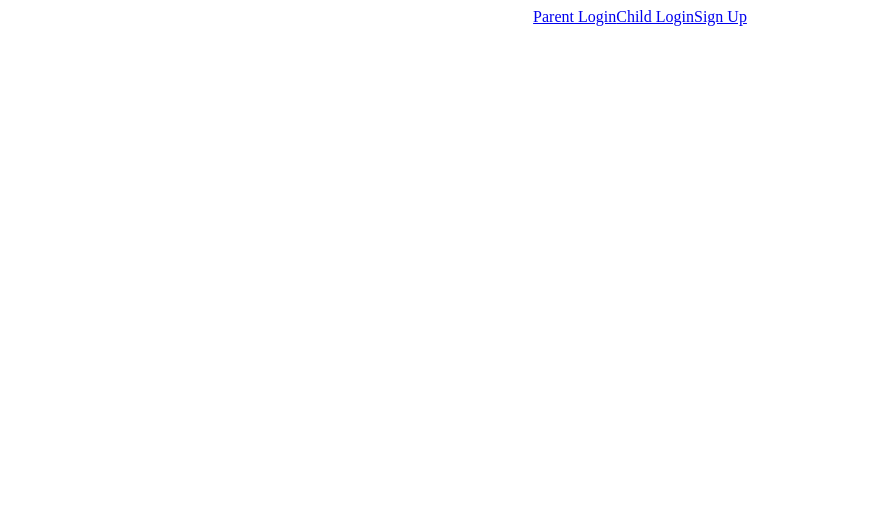
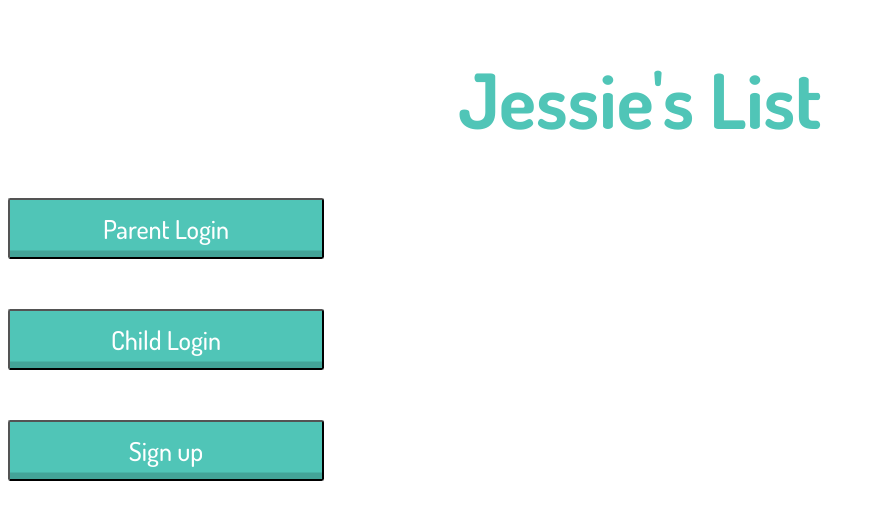
Before and after one commit to thetinaest/chores-app, a React (Create React App) app in the folder client/: page / in a window 1280 px wide. Shown: the top 520 px of the page, without its empty margins (0-876 px from the left). Built offline with nearby package versions, Linux system fonts and the light colour scheme.

Commit message:
stylings of dashboard

```diff
--- a/client/public/index.html
+++ b/client/public/index.html
@@ -1,6 +1,9 @@
 <!DOCTYPE html>
 <html lang="en">
   <head>
+    <link rel="preconnect" href="https://fonts.googleapis.com">
+    <link rel="preconnect" href="https://fonts.gstatic.com" crossorigin>
+    <link href="https://fonts.googleapis.com/css2?family=Dosis:wght@200;300;500;600;700;800&display=swap" rel="stylesheet">
     <meta charset="utf-8" />
     <link rel="icon" href="%PUBLIC_URL%/favicon.ico" />
     <meta name="viewport" content="width=device-width, initial-scale=1" />
--- a/client/src/App.css
+++ b/client/src/App.css
@@ -1,8 +1,37 @@
 
 body{
   text-align: center;
+  font-family: 'Dosis', sans-serif;
 }
 
-.dashBtn {
-  color: green;
+
+.appName{
+  font-size: 76px;
+  color: #50C5B7;
 }
+
+
+.btnGroup button {
+  color: white;
+  margin-bottom: 50px;
+  border-radius: .15rem;
+  padding: 12px;
+  width:25%;
+  text-decoration: none;
+  font-weight: 400;
+  font-size: 26px;
+  background-color: #50C5B7;
+  box-shadow: inset 0 -0.6em 0 -0.35em rgba(0,0,0,0.17);
+  text-align: center;
+  position: relative;
+  font-family: 'Dosis', sans-serif;
+  display: block;
+}
+
+.btnGroup button:hover {
+  background-color: black;
+}
+
+.link {
+  text-decoration: none;
+}
--- a/client/src/components/Header/index.js
+++ b/client/src/components/Header/index.js
@@ -14,7 +14,7 @@ const Header = () => {
 
     return (
         <>
-        <h1>Jessie's List</h1>
+        <h1 className="appName">Jessie's List</h1>
 
         {loggedIn && <Link to="/dashboard" onClick={logout}/>}
         </>
--- a/client/src/pages/ParentHome.js
+++ b/client/src/pages/ParentHome.js
@@ -4,6 +4,7 @@ import { ADD_CHILD } from "../utils/mutations";
 import { QUERY_PARENT } from "../utils/queries";
 import Auth from "../utils/auth";
 import {useNavigate, Link} from 'react-router-dom';
+
 
 import ChildCard from '../components/ChildCard';
 
--- a/client/src/pages/dashboard.js
+++ b/client/src/pages/dashboard.js
@@ -1,13 +1,25 @@
 import { Link } from 'react-router-dom';
+import Header from "../components/Header"
 import "../App.css";
 
 const Dashboard = () => {
     return(
-        <>
-            <Link to='/login-parent'>Parent Login</Link>
-            <Link to='/login-child'>Child Login</Link>
-            <Link to='/sign-up'>Sign Up</Link>
-        </>
+        <div className="container">
+        <Header />
+        <div className="btnGroup">
+            <Link className="link"to='/login-parent'>
+                <button>Parent Login</button>
+            </Link>
+
+            <Link className="link"to='/login-child'>
+            <button> Child Login</button>
+            </Link>
+
+            <Link className="link"to='/sign-up'>
+            <button>Sign up</button>
+            </Link>
+            </div>
+        </div>
     );
 }
 
--- a/package.json
+++ b/package.json
@@ -10,6 +10,7 @@
     "concurrently": "^7.3.0",
     "jwt-decode": "^3.1.2",
     "react": "^18.2.0",
+    "react-bootstrap": "^2.4.0",
     "react-dom": "^18.2.0",
     "react-scripts": "5.0.1",
     "web-vitals": "^2.1.4"
```
Also changed, not shown: 1 other file (tests, documents, lock files or other folders).
